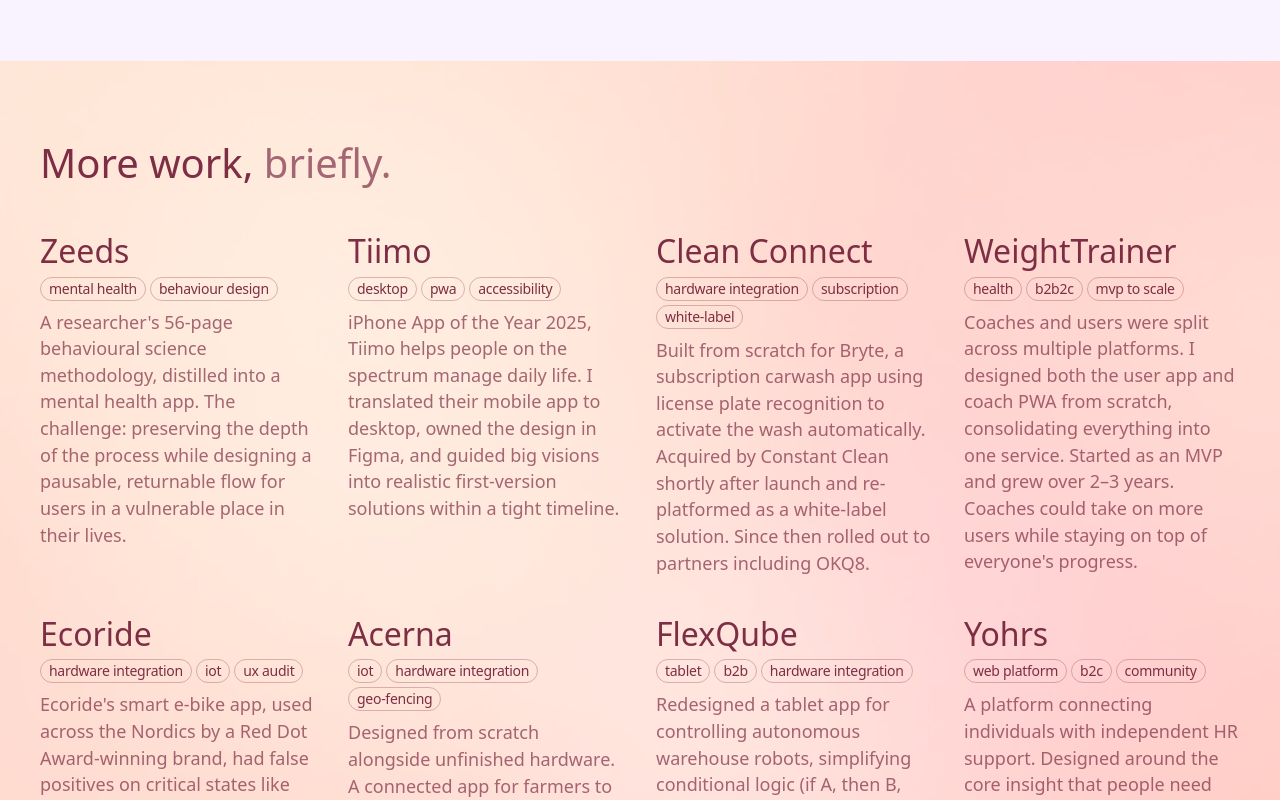
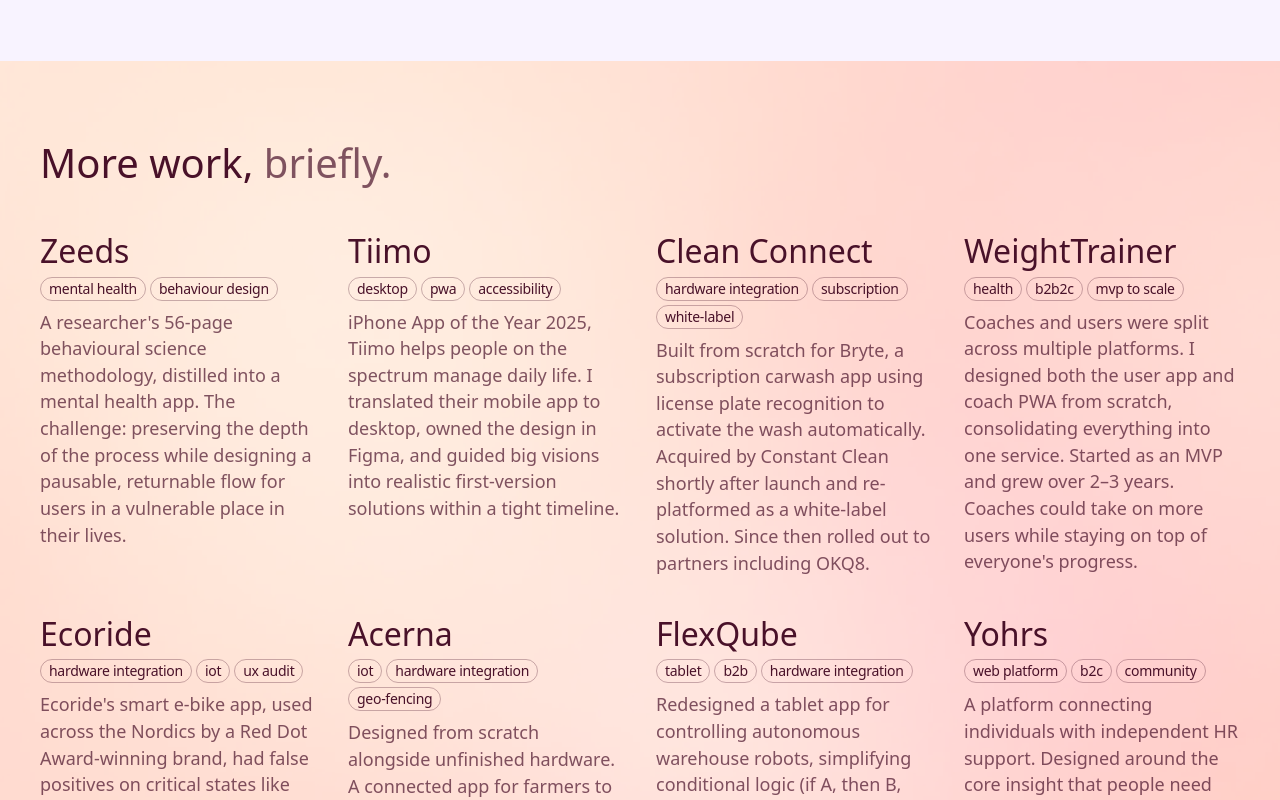
Before and after one commit to lica-ux/portfolio, a React (Vite) app: page / in a window 1280 px wide. Shown: the part 5560-6360 px from the top of the page. Built offline with nearby package versions, Linux system fonts and the light colour scheme.

Commit message:
chore: auto-save 2026-04-28 17:35

```diff
--- a/src/components/MoreWork/MoreWork.tsx
+++ b/src/components/MoreWork/MoreWork.tsx
@@ -84,9 +84,9 @@
         <div className="px-4 md:px-10">
           <h2
             className="text-[40px] font-medium leading-[1.1]"
-            style={{ fontFamily: 'var(--font-display)', color: '#7d2e44' }}
+            style={{ fontFamily: 'var(--font-display)', color: 'var(--color-nav-text)' }}
           >
-            More work, <span style={{ color: 'rgba(125,46,68,0.7)' }}>briefly.</span>
+            More work, <span style={{ color: 'var(--color-hero-subtitle)' }}>briefly.</span>
           </h2>
         </div>
 
@@ -99,7 +99,7 @@
             >
               <h3
                 className="text-[32px] font-medium leading-[1.1]"
-                style={{ fontFamily: 'var(--font-display)', color: '#7d2e44' }}
+                style={{ fontFamily: 'var(--font-display)', color: 'var(--color-nav-text)' }}
               >
                 {project.title}
               </h3>
@@ -109,8 +109,8 @@
                     key={tag}
                     className="inline-flex items-center px-2 py-1 rounded-full border text-[14px] font-medium leading-none lowercase tracking-[-0.02em] whitespace-nowrap"
                     style={{
-                      borderColor: 'rgba(125,46,68,0.3)',
-                      color: '#7d2e44',
+                      borderColor: 'rgba(73,17,41,0.3)',
+                      color: 'var(--color-nav-text)',
                     }}
                   >
                     {tag}
@@ -119,7 +119,7 @@
               </div>
               <p
                 className="text-[18px] font-normal leading-[1.48]"
-                style={{ color: 'rgba(125,46,68,0.7)' }}
+                style={{ color: 'var(--color-hero-subtitle)' }}
               >
                 {project.description}
               </p>
```
